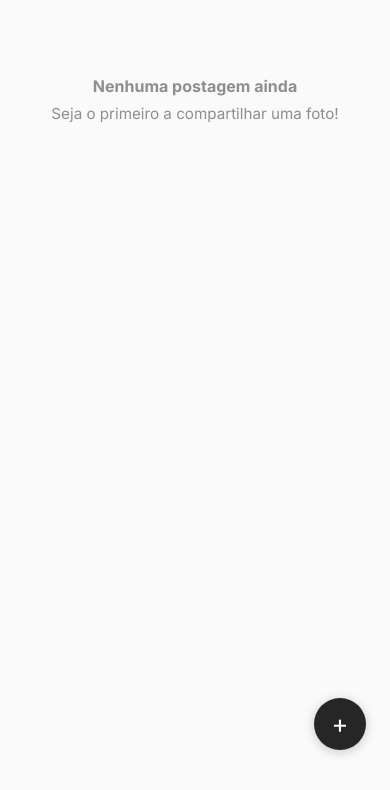
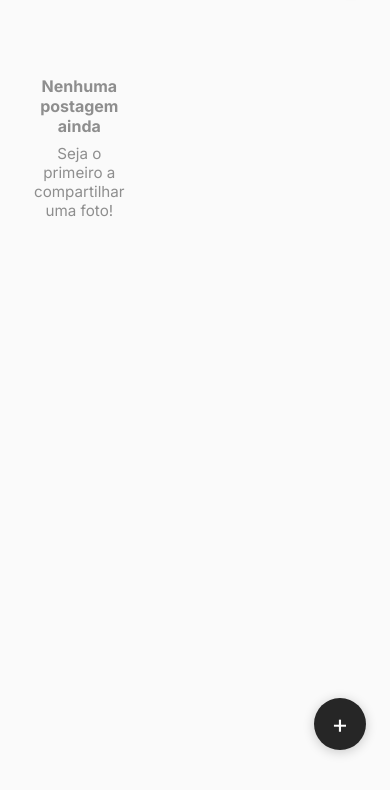
Before and after one commit to migueltcarvalho-senai/teste-senai-rede-social, a PHP site: page / in a window 390 px wide. Shown: the part 54-844 px from the top of the page. Run offline with PHP 8.4, Linux system fonts and the light colour scheme; the visitor is signed in with stand-in values (Sample User, id 1); data that the repository does not hold is empty.

Commit message:
PHP_CSS4
Update

```diff
--- a/api/get_posts.php
+++ b/api/get_posts.php
@@ -75,9 +75,12 @@ try {
             </div>';
         }
 
+        // Sorteia tamanho randômico (20% de chance de ser grande no grid)
+        $sizeClass = (rand(1, 5) == 1) ? 'size-large' : '';
+
         // Cada post é um bloco de HTML com foto, nome do usuário, legenda e (se for o autor) botão de share
         $html .= '
-        <article class="post-card">
+        <article class="post-card ' . $sizeClass . '" onclick="abrirModalPost(this)">
             <div class="post-header">
                 <!-- Avatar clicável leva ao perfil do autor -->
                 <a href="perfil.php?nick=' . urlencode($post['nick_usuario']) . '" style="text-decoration:none;">
--- a/css/index.css
+++ b/css/index.css
@@ -119,26 +119,59 @@ body {
     min-height: 100vh;
 }
 
-/* Coluna central onde os posts são listados verticalmente */
+/* Coluna central adaptada para a grade (Explore Style) */
 .feed-column {
     width: 100%;
-    max-width: 470px;
-    /* Largura máxima estilo Instagram mobile */
-    padding: 0 0 80px;
-    /* Espaço extra no final para o botão flutuante */
+    max-width: 900px;
+    padding: 0 20px 80px;
+}
+
+/* Container de Grade (Explore Style) */
+#feed-container {
+    display: grid;
+    /* Colunas responsivas na web */
+    grid-template-columns: repeat(auto-fill, minmax(130px, 1fr));
+    grid-auto-rows: 130px;
+    grid-auto-flow: dense;
+    gap: 4px;
+    width: 100%;
+}
+
+@media (max-width: 600px) {
+    .feed-column { padding: 0 10px 80px; }
+    #feed-container {
+        /* No mobile: exatas 3 colunas, com linhas de altura proporcional */
+        grid-template-columns: repeat(3, 1fr);
+        grid-auto-rows: calc((100vw - 20px - 8px) / 3);
+        gap: 4px;
+    }
 }
 
 /* ─── Card de post ──────────────────────────────────────────────────── */
 
-/* Container de cada post: borda sutil, fundo branco, cantos levemente arredondados */
+/* Container de cada post na grid */
 .post-card {
     background: #ffffff;
-    border: 1px solid #dbdbdb;
-    border-radius: 4px;
-    margin-bottom: 24px;
+    border: none;
+    margin-bottom: 0;
     overflow: hidden;
-    /* Animação de entrada suave ao adicionar um post ao feed */
     animation: entrar 0.3s ease forwards;
+    width: 100%;
+    height: 100%;
+    cursor: pointer;
+}
+
+/* Tamanho Grande (Ocupa 2 colunas e 2 linhas) */
+.post-card.size-large {
+    grid-column: span 2;
+    grid-row: span 2;
+}
+
+/* Esconde textos na grade principal (só aparece no modal) */
+#feed-container .post-header,
+#feed-container .post-body,
+#feed-container .post-actions {
+    display: none;
 }
 
 /* Cabeçalho do post: avatar circular + nome do usuário + data */
--- a/index.php
+++ b/index.php
@@ -102,8 +102,11 @@ try {
                     foreach ($posts as $post):
                         $dataFormatada = date('d/m/Y', strtotime($post['data_criacao']));
                         $inicial = strtoupper(substr($post['nick_usuario'], 0, 1));
+
+                        // Sorteia tamanho (20% de chance de ocupar espaço duplo)
+                        $sizeClass = (rand(1, 5) == 1) ? 'size-large' : '';
                         ?>
-                        <article class="post-card">
+                        <article class="post-card <?= $sizeClass ?>" onclick="abrirModalPost(this)">
 
                             <!-- Cabeçalho: avatar + nome + data -->
                             <div class="post-header">
@@ -170,7 +173,32 @@ try {
     <!-- Botão flutuante para criar nova postagem -->
     <a href="nova_postagem.php" class="btn-nova-postagem" title="Nova postagem" id="btn-nova-postagem">+</a>
 
+    <!-- Modal para exibição dos posts no modo Explore -->
+    <div id="modal-post" class="modal-overlay" style="display: none;" onclick="fecharModalPost(event)">
+        <div class="modal-content" onclick="event.stopPropagation()" id="modal-post-content">
+            <!-- Conteúdo injetado via JS -->
+        </div>
+    </div>
+
     <script>
+        function abrirModalPost(card) {
+            const modal = document.getElementById('modal-post');
+            const content = document.getElementById('modal-post-content');
+
+            // Clona o card e prepara para exibição no modal
+            const clone = card.cloneNode(true);
+            clone.className = 'post-card-modal'; // remove a classe de grid e aplica só a do modal
+            clone.removeAttribute('onclick');
+
+            content.innerHTML = '';
+            content.appendChild(clone);
+            modal.style.display = 'flex';
+        }
+
+        function fecharModalPost(event) {
+            const modal = document.getElementById('modal-post');
+            modal.style.display = 'none';
+        }
         /**
          * ============================================================
          * LAZY LOAD (Carregamento Infinito)
```
Also changed, not shown: other parts of css/index.css (+51 -7 lines).
